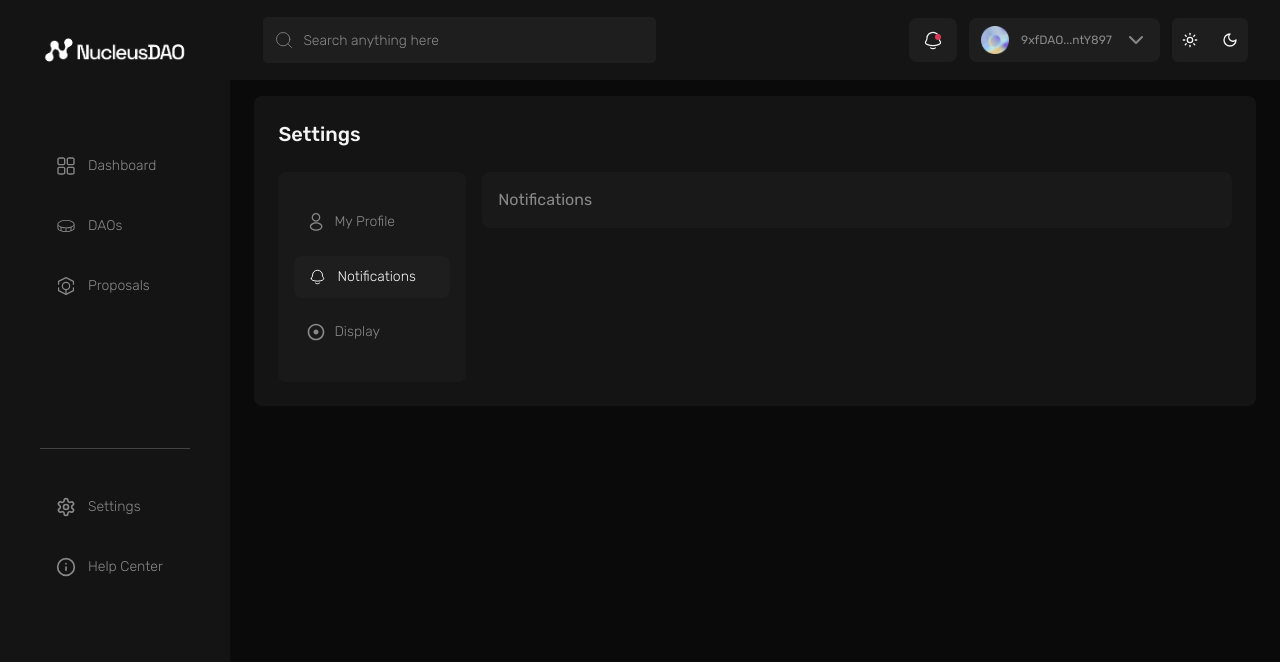
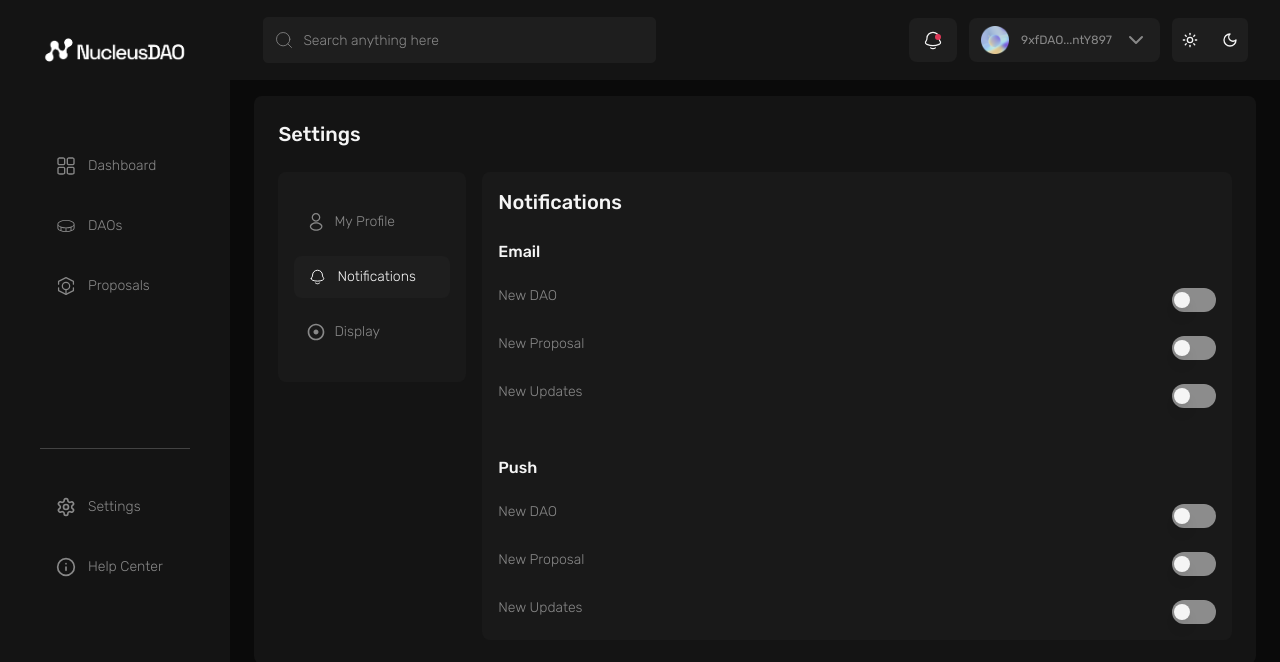
Before and after one commit to NucleusDAO/NucleusDAO-Frontend, a Next.js app: page /settings/notifications in a window 1280 px wide. Shown: the top 662 px of the page. Built offline with nearby package versions, Linux system fonts and the light colour scheme.

Commit message:
edit notifications

```diff
--- a/app/(dashboard)/settings/notifications/page.tsx
+++ b/app/(dashboard)/settings/notifications/page.tsx
@@ -1,7 +1,159 @@
+'use client';
+
+import { zodResolver } from '@hookform/resolvers/zod';
+import { useForm } from 'react-hook-form';
+import { z } from 'zod';
+
+import {
+  Form,
+  FormControl,
+  FormField,
+  FormItem,
+  FormLabel,
+  FormMessage,
+} from '@/components/ui/form';
+import { editNotifications } from '@/libs/validations/dao-schema';
+import { Switch } from '@/components/ui/switch';
+
 const Notifications = () => {
-    return (
-        <div>Notifications</div>
-    )
+  const form = useForm<z.infer<typeof editNotifications>>({
+    resolver: zodResolver(editNotifications),
+    defaultValues: {
+      email_new_dao: false,
+      email_new_proposal: false,
+      email_new_updates: false,
+      push_new_dao: false,
+      push_new_proposal: false,
+      push_new_updates: false,
+    },
+  });
+
+  const onSubmit = async (data: any) => {
+    console.log(data);
+  };
+  return (
+    <div className="space-y-6">
+      <h2 className="text-white font-medium text-xl" role="heading">
+        Notifications
+      </h2>
+
+      <Form {...form}>
+        <form onSubmit={form.handleSubmit(onSubmit)} className="space-y-12">
+          <div className="space-y-4">
+            <h3 className="text-white font-medium">Email</h3>
+            <FormField
+              control={form.control}
+              name="email_new_dao"
+              render={({ field }) => (
+                <FormItem className="flex justify-between items-center">
+                  <FormLabel className="text-defaultText">New DAO</FormLabel>
+                  <FormControl>
+                    <Switch
+                      checked={field.value}
+                      onCheckedChange={field.onChange}
+                    />
+                  </FormControl>
+                  <FormMessage />
+                </FormItem>
+              )}
+            />
+            <FormField
+              control={form.control}
+              name="email_new_proposal"
+              render={({ field }) => (
+                <FormItem className="flex justify-between items-center">
+                  <FormLabel className="text-defaultText">
+                    New Proposal
+                  </FormLabel>
+                  <FormControl>
+                    <Switch
+                      checked={field.value}
+                      onCheckedChange={field.onChange}
+                    />
+                  </FormControl>
+                  <FormMessage />
+                </FormItem>
+              )}
+            />
+            <FormField
+              control={form.control}
+              name="email_new_updates"
+              render={({ field }) => (
+                <FormItem className="flex justify-between items-center">
+                  <FormLabel className="text-defaultText">
+                    New Updates
+                  </FormLabel>
+                  <FormControl>
+                    <Switch
+                      checked={field.value}
+                      onCheckedChange={field.onChange}
+                    />
+                  </FormControl>
+                  <FormMessage />
+                </FormItem>
+              )}
+            />
+          </div>
+
+          <div className="space-y-4">
+            <h3 className="text-white font-medium">Push</h3>
+            <FormField
+              control={form.control}
+              name="push_new_dao"
+              render={({ field }) => (
+                <FormItem className="flex justify-between items-center">
+                  <FormLabel className="text-defaultText">New DAO</FormLabel>
+                  <FormControl>
+                    <Switch
+                      checked={field.value}
+                      onCheckedChange={field.onChange}
+                    />
+                  </FormControl>
+                  <FormMessage />
+                </FormItem>
+              )}
+            />
+            <FormField
+              control={form.control}
+              name="push_new_proposal"
+              render={({ field }) => (
+                <FormItem className="flex justify-between items-center">
+                  <FormLabel className="text-defaultText">
+                    New Proposal
+                  </FormLabel>
+                  <FormControl>
+                    <Switch
+                      checked={field.value}
+                      onCheckedChange={field.onChange}
+                    />
+                  </FormControl>
+                  <FormMessage />
+                </FormItem>
+              )}
+            />
+            <FormField
+              control={form.control}
+              name="push_new_updates"
+              render={({ field }) => (
+                <FormItem className="flex justify-between items-center">
+                  <FormLabel className="text-defaultText">
+                    New Updates
+                  </FormLabel>
+                  <FormControl>
+                    <Switch
+                      checked={field.value}
+                      onCheckedChange={field.onChange}
+                    />
+                  </FormControl>
+                  <FormMessage />
+                </FormItem>
+              )}
+            />
+          </div>
+        </form>
+      </Form>
+    </div>
+  );
 };
 
 export default Notifications;
--- a/components/ui/switch.tsx
+++ b/components/ui/switch.tsx
@@ -11,7 +11,7 @@ const Switch = React.forwardRef<
 >(({ className, ...props }, ref) => (
   <SwitchPrimitives.Root
     className={cn(
-      "peer inline-flex h-6 w-11 shrink-0 cursor-pointer items-center rounded-full border-2 border-transparent transition-colors focus-visible:outline-none focus-visible:ring-2 focus-visible:ring-ring focus-visible:ring-offset-2 focus-visible:ring-offset-background disabled:cursor-not-allowed disabled:opacity-50 data-[state=checked]:bg-primary data-[state=unchecked]:bg-input",
+      "peer inline-flex h-6 w-11 shrink-0 cursor-pointer items-center rounded-full border-2 border-transparent transition-colors focus-visible:outline-none focus-visible:ring-2 focus-visible:ring-ring focus-visible:ring-offset-2 focus-visible:ring-offset-background disabled:cursor-not-allowed disabled:opacity-50 data-[state=checked]:bg-primary data-[state=unchecked]:bg-[#FFFFFF80]",
       className
     )}
     {...props}
@@ -19,7 +19,7 @@ const Switch = React.forwardRef<
   >
     <SwitchPrimitives.Thumb
       className={cn(
-        "pointer-events-none block h-5 w-5 rounded-full bg-background shadow-lg ring-0 transition-transform data-[state=checked]:translate-x-5 data-[state=unchecked]:translate-x-0"
+        "pointer-events-none block h-4 w-4 rounded-full bg-white shadow-lg ring-0 transition-transform data-[state=checked]:translate-x-5 data-[state=unchecked]:translate-x-0"
       )}
     />
   </SwitchPrimitives.Root>
--- a/libs/validations/dao-schema.tsx
+++ b/libs/validations/dao-schema.tsx
@@ -79,7 +79,15 @@ const editProfile = z.object({
     .max(50, { message: 'Must be 50 or fewer characters long' }),
   email: z.string().email(),
   about: z.string(),
-
 });
 
-export { daoInfoSchema, defineMembershipSchema, proposalInfoSchema, editDaoInfoSchema, editDaoInfoLinksSchema, editProfile };
+const editNotifications = z.object({
+  email_new_dao: z.boolean().optional(),
+  email_new_proposal: z.boolean().optional(),
+  email_new_updates: z.boolean().optional(),
+  push_new_dao: z.boolean().optional(),
+  push_new_proposal: z.boolean().optional(),
+  push_new_updates: z.boolean().optional(),
+});
+
+export { daoInfoSchema, defineMembershipSchema, proposalInfoSchema, editDaoInfoSchema, editDaoInfoLinksSchema, editProfile, editNotifications };
```
